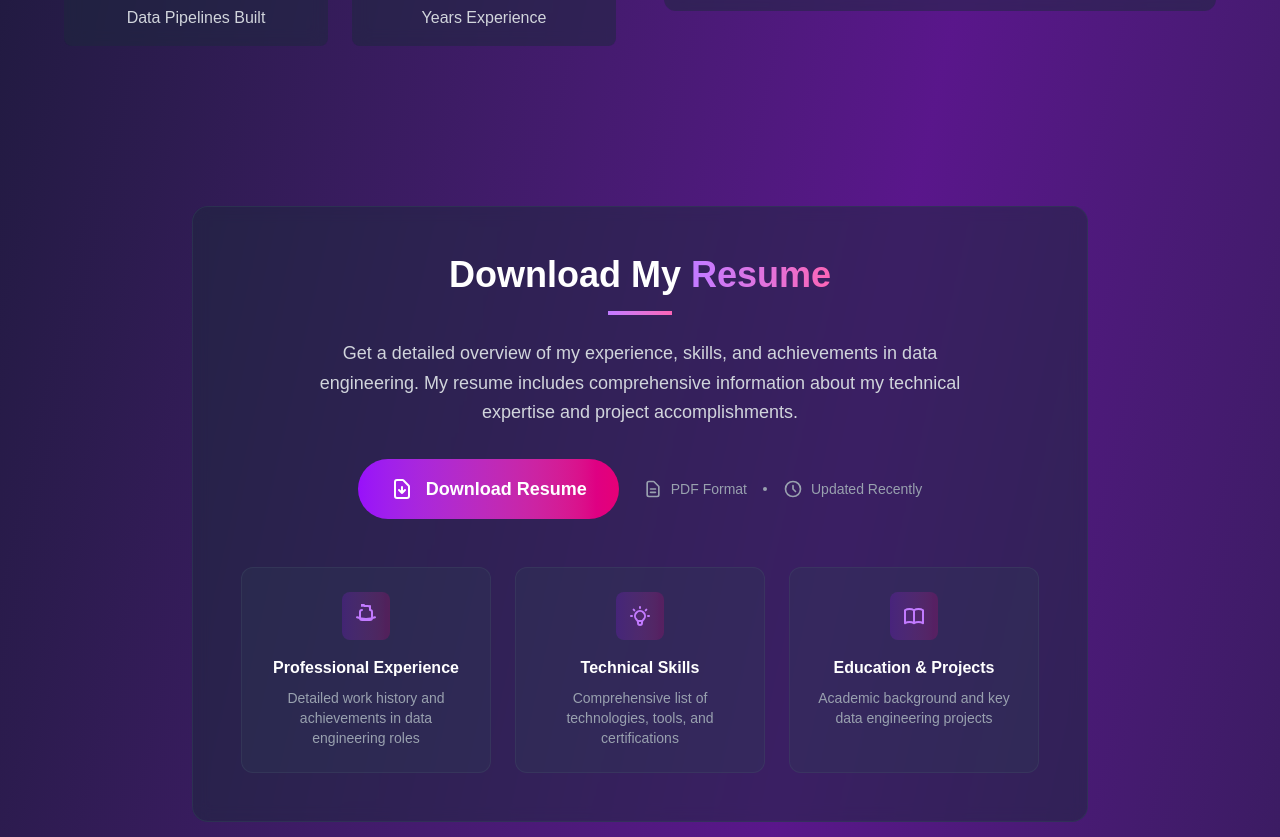
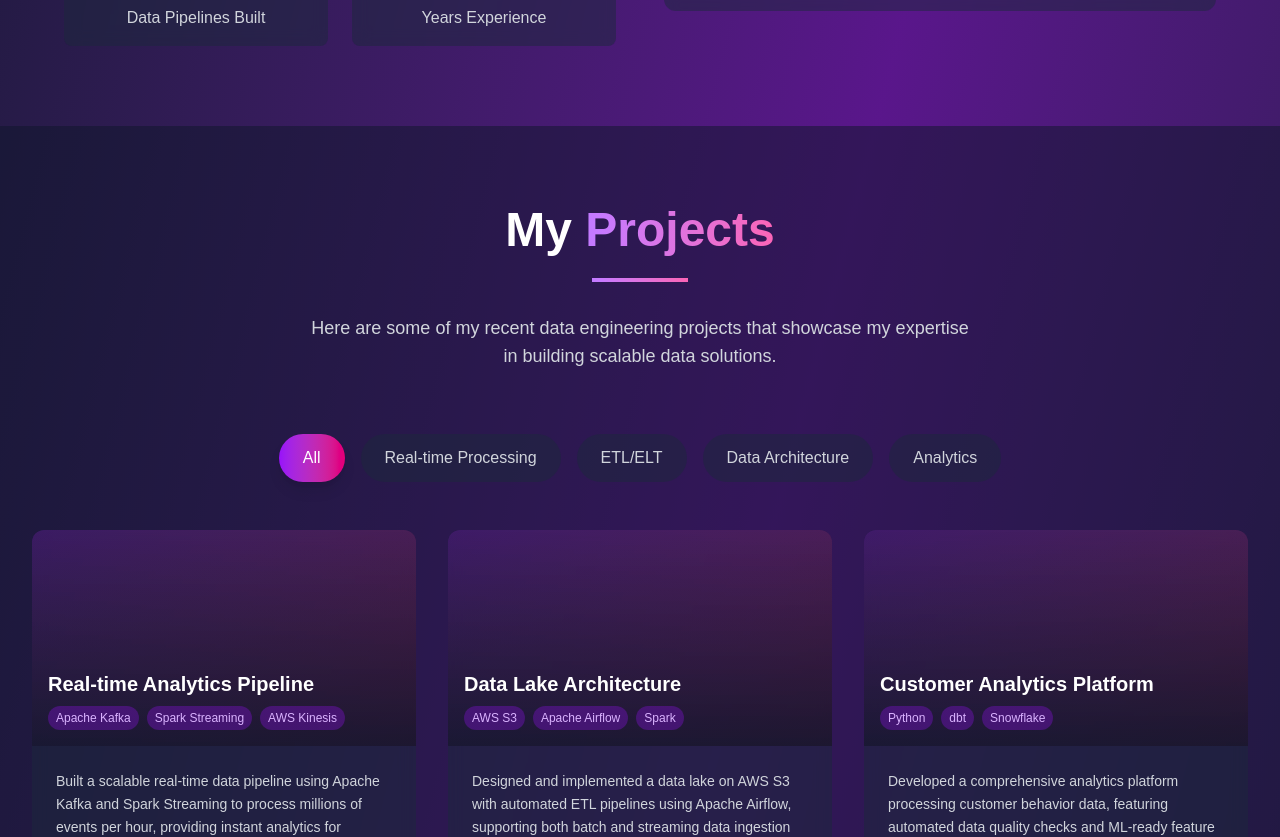
Before and after one commit to Tejasdk22/tejas-portfolio, a Next.js app in the folder portfolio/: page / in a window 1280 px wide. Shown: the part 1457-2294 px from the top of the page. Built offline with nearby package versions, Linux system fonts and the light colour scheme.

Commit message:
Remove Resume section and related files from portfolio
Co-authored-by: txd230017 <txd230017@utdallas.edu>

```diff
--- a/portfolio/src/app/page.tsx
+++ b/portfolio/src/app/page.tsx
@@ -1,6 +1,5 @@
 import Hero from '@/components/Hero'
 import About from '@/components/About'
-import Resume from '@/components/Resume'
 import Projects from '@/components/Projects'
 import Skills from '@/components/Skills'
 import Contact from '@/components/Contact'
@@ -13,7 +12,6 @@ export default function Home() {
       <main>
         <Hero />
         <About />
-        <Resume />
         <Projects />
         <Skills />
         <Contact />
--- a/portfolio/src/components/Navigation.tsx
+++ b/portfolio/src/components/Navigation.tsx
@@ -34,7 +34,7 @@ export default function Navigation() {
 
           {/* Desktop Navigation */}
           <div className="hidden md:flex space-x-8">
-            {['Home', 'About', 'Resume', 'Projects', 'Skills', 'Contact'].map((item) => (
+            {['Home', 'About', 'Projects', 'Skills', 'Contact'].map((item) => (
               <button
                 key={item}
                 onClick={() => scrollToSection(item.toLowerCase())}
@@ -64,7 +64,7 @@ export default function Navigation() {
         {isMobileMenuOpen && (
           <div className="md:hidden bg-slate-800/95 backdrop-blur-md rounded-lg mb-4">
             <div className="px-2 pt-2 pb-3 space-y-1">
-              {['Home', 'About', 'Resume', 'Projects', 'Skills', 'Contact'].map((item) => (
+              {['Home', 'About', 'Projects', 'Skills', 'Contact'].map((item) => (
                 <button
                   key={item}
                   onClick={() => scrollToSection(item.toLowerCase())}
--- a/portfolio/src/components/Resume.tsx
+++ /dev/null
@@ -1,93 +0,0 @@
-'use client'
-
-export default function Resume() {
-  const handleDownload = () => {
-    // Create a link element and trigger download
-    const link = document.createElement('a')
-    link.href = '/resume/Tejas_Deshkulkarni_Resue_DE.pdf' // Your resume file
-    link.download = 'Tejas_Deshkulkarni_Resue_DE.pdf'
-    document.body.appendChild(link)
-    link.click()
-    document.body.removeChild(link)
-  }
-
-  return (
-    <section id="resume" className="py-20 px-4 sm:px-6 lg:px-8">
-      <div className="max-w-4xl mx-auto text-center">
-        <div className="bg-slate-800/50 backdrop-blur-sm rounded-2xl p-8 md:p-12 border border-slate-700/50">
-          <div className="mb-8">
-            <h2 className="text-3xl sm:text-4xl font-bold text-white mb-4">
-              Download My <span className="bg-gradient-to-r from-purple-400 to-pink-400 bg-clip-text text-transparent">Resume</span>
-            </h2>
-            <div className="w-16 h-1 bg-gradient-to-r from-purple-400 to-pink-400 mx-auto mb-6"></div>
-            <p className="text-gray-300 text-lg leading-relaxed max-w-2xl mx-auto">
-              Get a detailed overview of my experience, skills, and achievements in data engineering.
-              My resume includes comprehensive information about my technical expertise and project accomplishments.
-            </p>
-          </div>
-
-          <div className="flex flex-col sm:flex-row items-center justify-center gap-6">
-            <button
-              onClick={handleDownload}
-              className="group bg-gradient-to-r from-purple-600 to-pink-600 text-white px-8 py-4 rounded-full font-semibold text-lg transition-all duration-300 hover:from-purple-700 hover:to-pink-700 hover:scale-105 hover:shadow-2xl hover:shadow-purple-500/25 flex items-center gap-3"
-            >
-              <svg className="w-6 h-6 transition-transform group-hover:scale-110" fill="none" stroke="currentColor" viewBox="0 0 24 24">
-                <path strokeLinecap="round" strokeLinejoin="round" strokeWidth={2} d="M12 10v6m0 0l-3-3m3 3l3-3m2 8H7a2 2 0 01-2-2V5a2 2 0 012-2h5.586a1 1 0 01.707.293l5.414 5.414a1 1 0 01.293.707V19a2 2 0 01-2 2z" />
-              </svg>
-              Download Resume
-            </button>
-
-            <div className="flex items-center gap-4 text-gray-400">
-              <div className="flex items-center gap-2">
-                <svg className="w-5 h-5" fill="none" stroke="currentColor" viewBox="0 0 24 24">
-                  <path strokeLinecap="round" strokeLinejoin="round" strokeWidth={2} d="M9 12h6m-6 4h6m2 5H7a2 2 0 01-2-2V5a2 2 0 012-2h5.586a1 1 0 01.707.293l5.414 5.414a1 1 0 01.293.707V19a2 2 0 01-2 2z" />
-                </svg>
-                <span className="text-sm">PDF Format</span>
-              </div>
-              <div className="w-1 h-1 bg-gray-400 rounded-full"></div>
-              <div className="flex items-center gap-2">
-                <svg className="w-5 h-5" fill="none" stroke="currentColor" viewBox="0 0 24 24">
-                  <path strokeLinecap="round" strokeLinejoin="round" strokeWidth={2} d="M12 8v4l3 3m6-3a9 9 0 11-18 0 9 9 0 0118 0z" />
-                </svg>
-                <span className="text-sm">Updated Recently</span>
-              </div>
-            </div>
-          </div>
-
-          {/* Additional Info Cards */}
-          <div className="grid md:grid-cols-3 gap-6 mt-12">
-            <div className="bg-slate-700/30 rounded-xl p-6 border border-slate-600/30">
-              <div className="w-12 h-12 bg-gradient-to-r from-purple-600/20 to-pink-600/20 rounded-lg flex items-center justify-center mb-4 mx-auto">
-                <svg className="w-6 h-6 text-purple-400" fill="none" stroke="currentColor" viewBox="0 0 24 24">
-                  <path strokeLinecap="round" strokeLinejoin="round" strokeWidth={2} d="M21 13.255A23.931 23.931 0 0112 15c-3.183 0-6.22-.62-9-1.745M16 6V4a2 2 0 00-2-2h-4a2 2 0 00-2-2v2m8 0V6a2 2 0 012 2v6a2 2 0 01-2 2H8a2 2 0 01-2-2V8a2 2 0 012-2V6" />
-                </svg>
-              </div>
-              <h3 className="text-white font-semibold mb-2">Professional Experience</h3>
-              <p className="text-gray-400 text-sm">Detailed work history and achievements in data engineering roles</p>
-            </div>
-
-            <div className="bg-slate-700/30 rounded-xl p-6 border border-slate-600/30">
-              <div className="w-12 h-12 bg-gradient-to-r from-purple-600/20 to-pink-600/20 rounded-lg flex items-center justify-center mb-4 mx-auto">
-                <svg className="w-6 h-6 text-purple-400" fill="none" stroke="currentColor" viewBox="0 0 24 24">
-                  <path strokeLinecap="round" strokeLinejoin="round" strokeWidth={2} d="M9.663 17h4.673M12 3v1m6.364 1.636l-.707.707M21 12h-1M4 12H3m3.343-5.657l-.707-.707m2.828 9.9a5 5 0 117.072 0l-.548.547A3.374 3.374 0 0014 18.469V19a2 2 0 11-4 0v-.531c0-.895-.356-1.754-.988-2.386l-.548-.547z" />
-                </svg>
-              </div>
-              <h3 className="text-white font-semibold mb-2">Technical Skills</h3>
-              <p className="text-gray-400 text-sm">Comprehensive list of technologies, tools, and certifications</p>
-            </div>
-
-            <div className="bg-slate-700/30 rounded-xl p-6 border border-slate-600/30">
-              <div className="w-12 h-12 bg-gradient-to-r from-purple-600/20 to-pink-600/20 rounded-lg flex items-center justify-center mb-4 mx-auto">
-                <svg className="w-6 h-6 text-purple-400" fill="none" stroke="currentColor" viewBox="0 0 24 24">
-                  <path strokeLinecap="round" strokeLinejoin="round" strokeWidth={2} d="M12 6.253v13m0-13C10.832 5.477 9.246 5 7.5 5S4.168 5.477 3 6.253v13C4.168 18.477 5.754 18 7.5 18s3.332.477 4.5 1.253m0-13C13.168 5.477 14.754 5 16.5 5c1.746 0 3.332.477 4.5 1.253v13C19.832 18.477 18.246 18 16.5 18c-1.746 0-3.332.477-4.5 1.253" />
-                </svg>
-              </div>
-              <h3 className="text-white font-semibold mb-2">Education & Projects</h3>
-              <p className="text-gray-400 text-sm">Academic background and key data engineering projects</p>
-            </div>
-          </div>
-        </div>
-      </div>
-    </section>
-  )
-}
```
Also changed, not shown: 1 other file (tests, documents, lock files or other folders).
